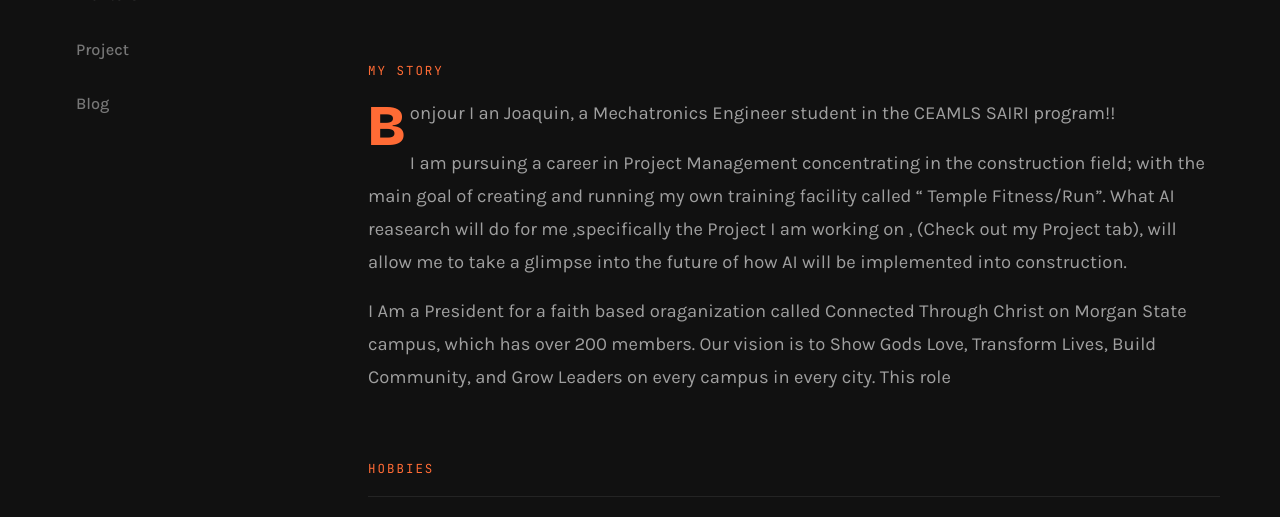
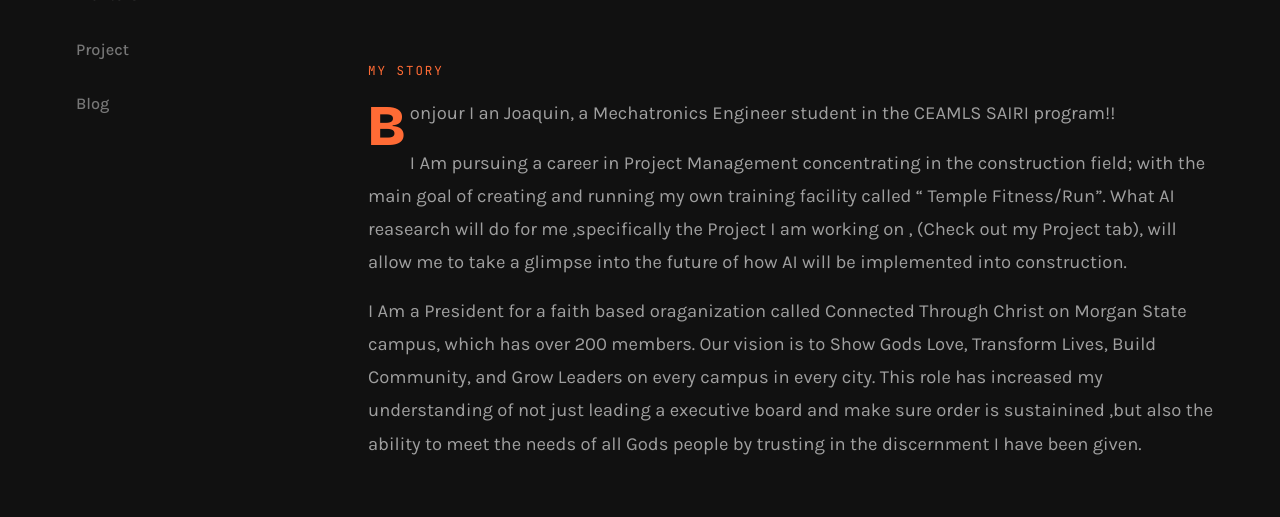
Before and after one commit to JoaqSnow/joaqsnowceamls26.github.io, a Jekyll site: the page built from pages/about-me.md, in a window 1280 px wide and 900 px high, cut to the strip 383-900 px from the top of the window. Built offline with Jekyll 4.4.1, drawn with Linux system fonts in a browser that asks for light colours.

Commit message:
Update about-me.md

```diff
--- a/pages/about-me.md
+++ b/pages/about-me.md
@@ -11,14 +11,15 @@ about:
   bio: |
     Bonjour I an Joaquin, a Mechatronics Engineer student in the CEAMLS SAIRI program!!
 
-    I am pursuing a career in Project Management concentrating in the construction field; with the main goal
+    I Am pursuing a career in Project Management concentrating in the construction field; with the main goal
     of creating and running my own training facility called " Temple Fitness/Run".
     What AI reasearch will do for me ,specifically the Project I am working on , (Check out my Project tab), will allow me to take
     a glimpse into the future of how AI will be implemented into construction.
 
     I Am a President for a faith based oraganization called Connected Through Christ on Morgan State campus, which
     has over 200 members. Our vision is to Show Gods Love, Transform Lives, Build Community, and Grow Leaders on
-    every campus in every city. This role
+    every campus in every city. This role has increased my understanding of not just leading a executive board and make sure order
+    is sustainined ,but also the ability to meet the needs of all Gods people by trusting in the discernment I have been given.
 
 
 
```
